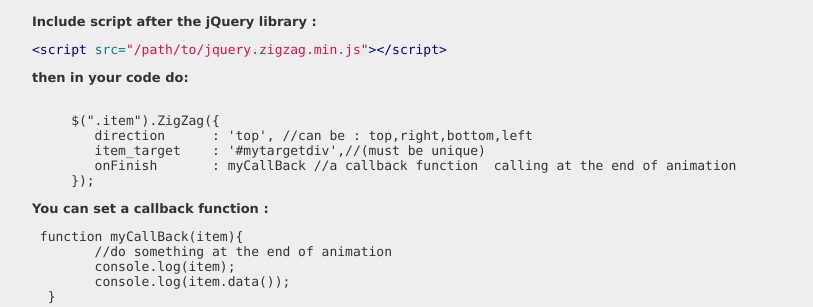
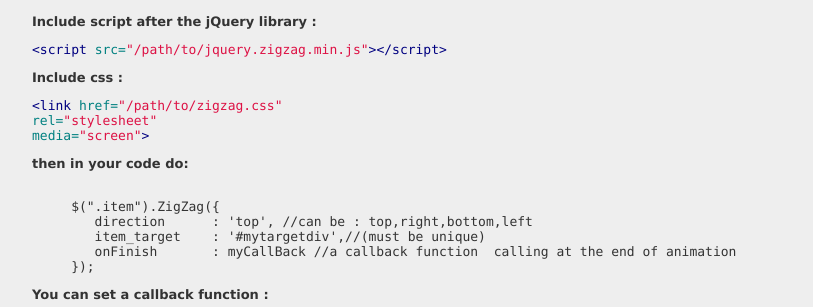
Before and after one commit to dartea/zigzag, a plain HTML site: page examples/index.html in a window 1280 px wide. Shown: the part 145-452 px from the top of the page, without its empty margins (218-1031 px from the left). Drawn offline with nearby package versions, Linux system fonts and the light colour scheme.

Commit message:
correction example

```diff
--- a/examples/index.html
+++ b/examples/index.html
@@ -108,6 +108,13 @@
 <pre>
 <span class="nt">&lt;script </span><span class="na">src=</span><span class="s">"/path/to/jquery.zigzag.min.js"</span><span class="nt">&gt;&lt;/script&gt;</span>
 </pre>
+
+<strong>Include css :</strong>
+<pre>
+<span class="nt">&lt;link </span><span class="na">href=</span><span class="s">"/path/to/zigzag.css"</span>
+<span class="na">rel=</span><span class="s">"stylesheet"</span>
+<span class="na">media=</span><span class="s">"screen"</span><span class="nt">&gt;</span>
+</pre>
 <strong>then in your code do:</strong>
 <pre>
 
```
